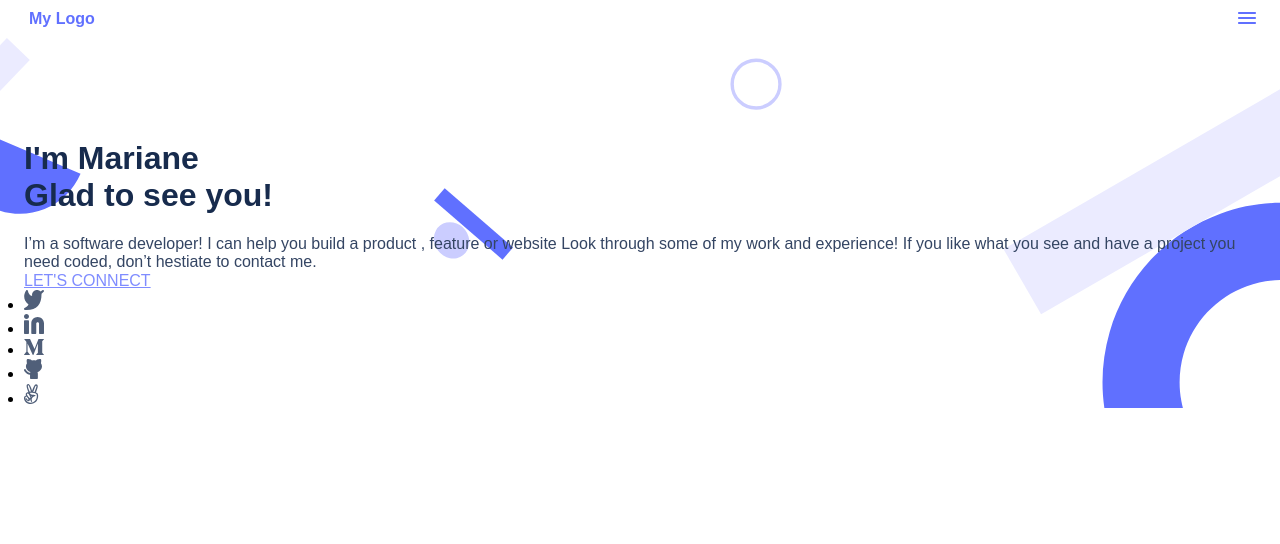
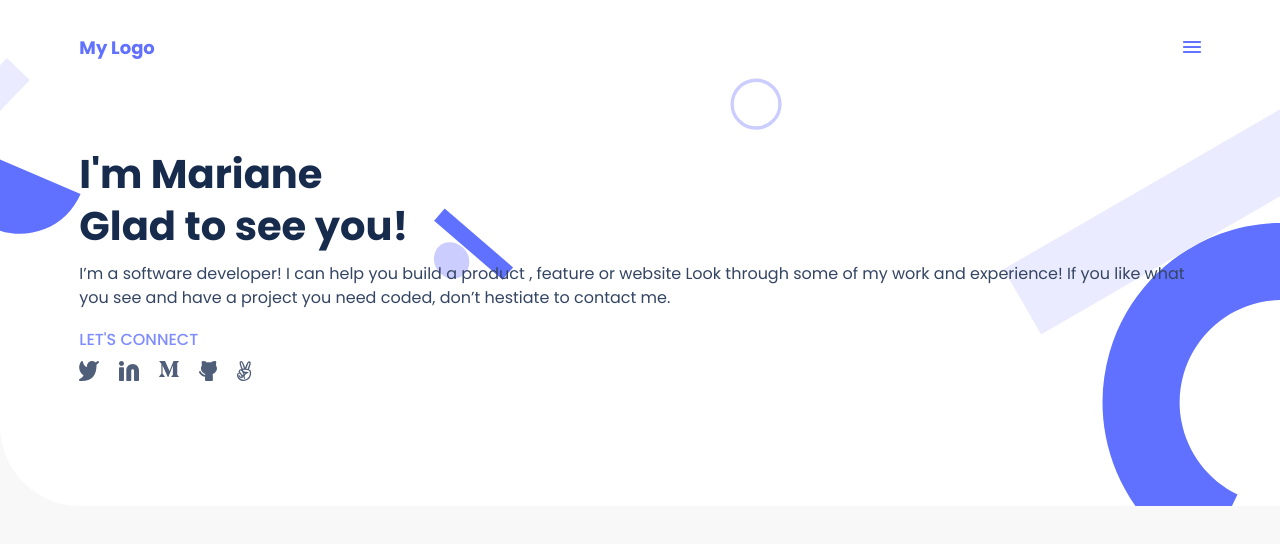
Before and after one commit to CarlosIgreda/PortfolioSetUpAndMobileFirst, a website: page index.html in a window 1280 px wide. Drawn offline with nearby package versions, Linux system fonts and the light colour scheme.

Commit message:
Update css files

```diff
--- a/css/main.css
+++ b/css/main.css
@@ -1,28 +1,33 @@
+@import url('https://fonts.googleapis.com/css2?family=Poppins:wght@400;500;600;700&display=swap');
+
 * {
   margin: 0;
   padding: 0;
+  font-family: 'Poppins', sans-serif;
 }
 
-#idmain {
+#idbody {
+  background-color: rgba(235, 233, 233, 0.308);
+}
+
+#idsection {
+  padding: 0 6.2%;
+  display: flex;
+  flex-direction: column;
+  justify-content: center;
   background-image: url(/images/header-shapes\ mobile@2x.svg);
   background-size: cover;
   background-repeat: no-repeat;
+  background-color: white;
+  border-bottom-left-radius: 10vh;
 }
 
-#idsection {
-  margin: 0.625rem 1.5rem;
-  display: flex;
-  flex-direction: column;
-}
-
-#icons {
+.icons {
   list-style: none;
   display: flex;
   flex-direction: row;
-  justify-items: left;
-  gap: 0.625rem;
-  margin: 0.938rem 0;
-  align-items: center;
+  gap: 1.25rem;
+  margin-top: 0.563rem;
 }
 
 #icons li {
@@ -34,21 +39,35 @@
 }
 
 #idh1 {
-  padding: 5rem 0 0 0;
-  font-family: 'Poppins', sans-serif;
+  font-style: normal;
+  font-weight: 700;
+  font-size: 2.5rem;
+  line-height: 3.25rem;
   color: #172b4d;
+  text-align: left;
+  margin-top: 5.625rem;
+  margin-bottom: 0.625rem;
 }
 
 #idp1 {
-  font-family: 'Poppins', sans-serif;
   font-style: normal;
   font-weight: 400;
+  font-size: 1rem;
+  line-height: 1.5rem;
   color: #344563;
+  text-align: left;
+  margin-bottom: 1.125rem;
 }
 
 #idconnect {
+  text-decoration: none;
   color: #7f8cff;
-  font-family: 'Poppins', sans-serif;
   font-style: normal;
   font-weight: 500;
+  font-size: 1rem;
+  line-height: 1.5rem;
 }
+
+#idsocial {
+  padding-bottom: 7.5rem;
+}
--- a/css/navbar.css
+++ b/css/navbar.css
@@ -1,20 +1,16 @@
 #topnav {
-  margin: 0.625rem 1.5rem;
   display: flex;
   justify-content: space-between;
   align-items: center;
-}
-
-#navdiv {
-  display: flex;
-  align-items: center;
+  padding: 3% 6.2% 0% 6.2%;
+  background-color: white;
 }
 
 #logotext {
   text-decoration: none;
-  padding: 0 0 0 0.313rem;
-  font-family: 'Poppins', sans-serif;
   font-style: normal;
   font-weight: 700;
+  font-size: 1.125rem;
+  line-height: 1.25rem;
   color: #6070ff;
 }
```
